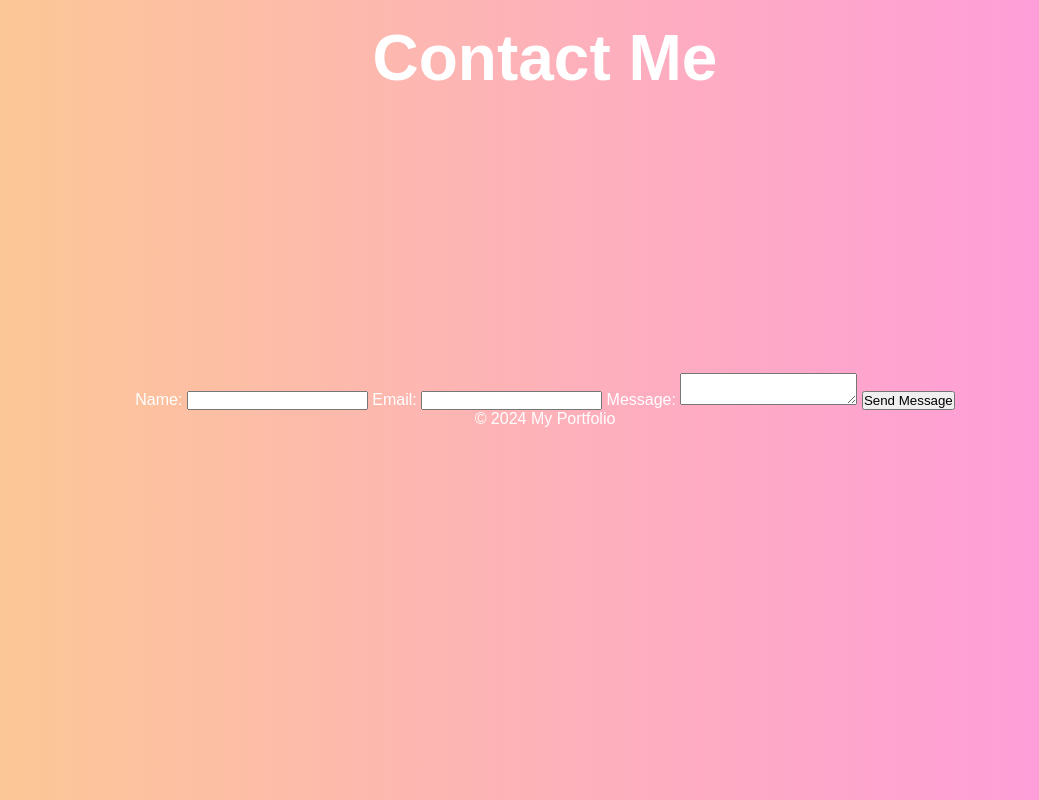
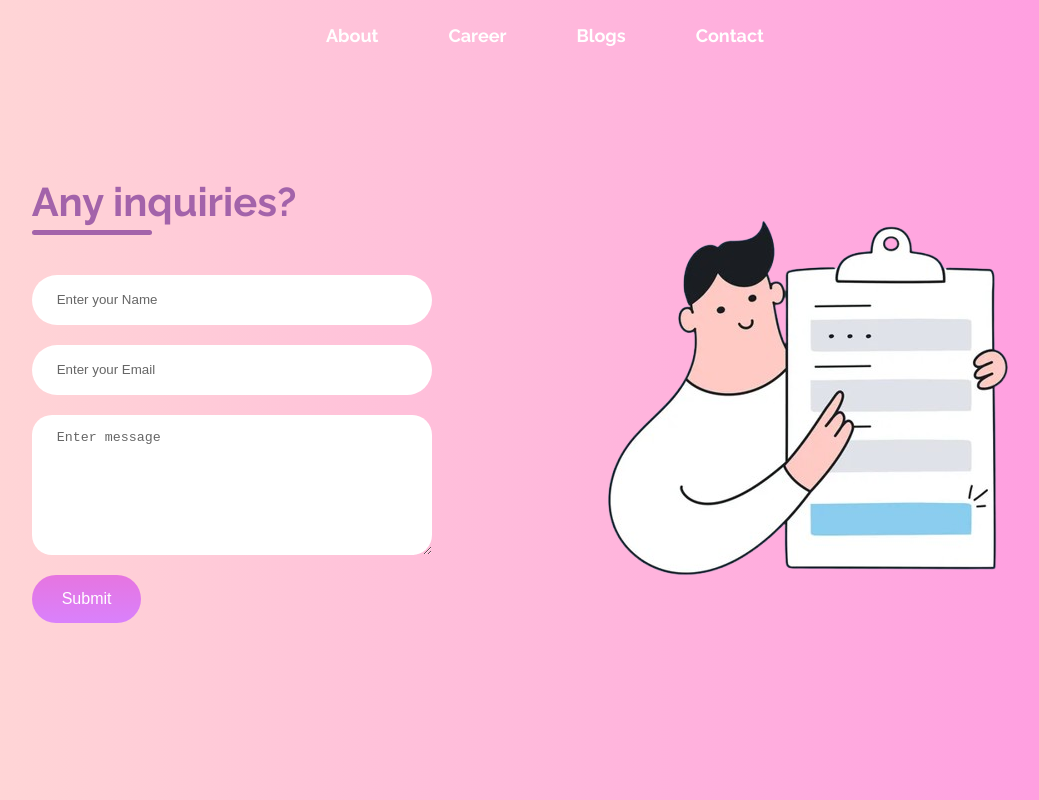
Before and after one commit to UpaniAyanga/portfolio, a plain HTML site: page pages/contact.html in a window 1280 px wide. Shown: the whole page, without its empty margins (95-1134 px from the left). Drawn offline with Linux system fonts and the light colour scheme.

Commit message:
Contact form Created

```diff
--- a/pages/contact.html
+++ b/pages/contact.html
@@ -5,31 +5,36 @@
     <meta http-equiv="X-UA-Compatible" content="IE=edge">
     <meta name="viewport" content="width=device-width, initial-scale=1.0">
     <title>Contact Me</title>
-    <link href="https://fonts.googleapis.com/css2?family=Roboto:wght@400;500&display=swap" rel="stylesheet">
+    <link rel="stylesheet" href="../assets/css/contact.css">
     <link rel="stylesheet" href="../assets/css/style.css">
+    <link href="https://fonts.googleapis.com/css2?family=Raleway:wght@400;700&display=swap" rel="stylesheet">
 </head>
 <body>
-    <header>
-        <h1>Contact Me</h1>
-    </header>
-
-    <section class="form-content">
-        <form action="#" method="post">
-            <label for="name">Name:</label>
-            <input type="text" id="name" name="name" required>
-
-            <label for="email">Email:</label>
-            <input type="email" id="email" name="email" required>
-
-            <label for="message">Message:</label>
-            <textarea id="message" name="message" required></textarea>
-
-            <button type="submit">Send Message</button>
+    <!-- Header -->
+   <header>
+    <nav>
+        <ul>
+            <li><a href="#">About</a></li>
+            <li><a href="#">Career</a></li>
+            <li><a href="#">Blogs</a></li>
+            <li><a href="#">Contact</a></li>
+        </ul>
+    </nav>
+</header>
+    <div class="contact-container">
+        <form action="" class="contact-left">
+            <div class="contact-left-title">
+                <h2>Any inquiries? </h2>
+                <hr>
+            </div>
+            <input type="text" name="name" placeholder="Enter your Name" class="contact-inputs" required>
+            <input type="email" name="email" placeholder="Enter your Email" class="contact-inputs" required>
+            <textarea name="message" placeholder="Enter message" class="contact-inputs" required></textarea>
+            <button type="submit"> Submit</button>
         </form>
-    </section>
-
-    <footer>
-        <p>&copy; 2024 My Portfolio</p>
-    </footer>
+        <div class="contact-right">
+            <img src="../assets/images/form.jpg" alt="">
+        </div>
+    </div>
 </body>
 </html>
```
Also changed, not shown: assets/images/form.jpg (added).
